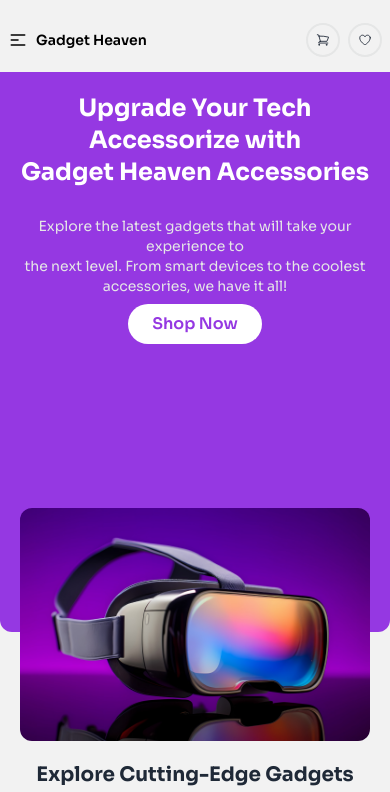
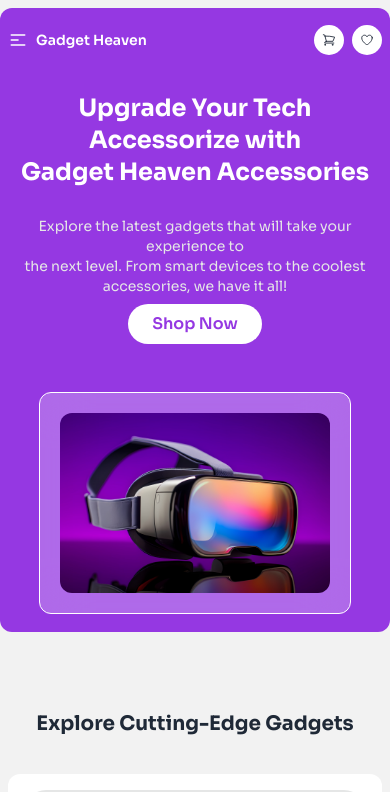
Before and after one commit to programming-hero-web-course-4/b10a8-gadget-heaven-Rashad-Stack, a React (Vite) app: page /chargers in a window 390 px wide. Shown: the top 792 px of the page. Built offline with nearby package versions, Linux system fonts and the light colour scheme.

Commit message:
Refactor components to utilize useParams for category handling; update styling and links in FloatSection, Navbar, NavbarIcons, ProductCategories, and ProductCard

```diff
--- a/src/components/FloatSection.jsx
+++ b/src/components/FloatSection.jsx
@@ -1,15 +1,16 @@
 import PropTypes from "prop-types";
-import { useLocation } from "react-router-dom";
+import { useLocation, useParams } from "react-router-dom";
 
 export default function FloatSection({ children }) {
+  const { category } = useParams();
   const location = useLocation();
-  const isHome = location.pathname === "/";
+  const isHome = location.pathname === "/" || category;
 
   return (
     <section className={`${isHome ? "-top-60" : "-top-36"} relative`}>
       <div className="container mx-auto max-w-7xl">
         <div
-          className={`${isHome ? "bg-base-100/25 max-w-[80%] overflow-hidden border border-white backdrop-blur-xl" : "w-full"} mx-auto rounded-xl p-5 xl:max-w-[90%]`}
+          className={`${isHome ? "max-w-[80%] overflow-hidden border border-white bg-base-100/25 backdrop-blur-xl" : "w-full"} mx-auto rounded-xl p-5 xl:max-w-[90%]`}
         >
           {children}
         </div>
--- a/src/components/Navbar.jsx
+++ b/src/components/Navbar.jsx
@@ -1,5 +1,5 @@
 import { HiOutlineHeart, HiOutlineShoppingCart } from "react-icons/hi2";
-import { Link, NavLink, useLocation } from "react-router-dom";
+import { Link, NavLink, useLocation, useParams } from "react-router-dom";
 import { navItems } from "../data";
 import useGlobalState from "../hooks/useGlobalState";
 import NavbarIcons from "./NavbarIcons";
@@ -8,8 +8,10 @@ export default function Navbar() {
   const { state } = useGlobalState();
   const { wishlist, cart } = state || {};
 
+  const { category } = useParams();
   const location = useLocation();
-  const isHome = location.pathname === "/";
+  const isHome =
+    location.pathname === "/" || location.pathname === `/${category}`;
 
   return (
     <nav
--- a/src/components/NavbarIcons.jsx
+++ b/src/components/NavbarIcons.jsx
@@ -1,13 +1,15 @@
 import PropTypes from "prop-types";
-import { Link, useLocation } from "react-router-dom";
+import { Link, useLocation, useParams } from "react-router-dom";
 
 export default function NavbarIcons({ total, children }) {
+  const { category } = useParams();
   const location = useLocation();
-  const isHome = location.pathname === "/";
+  const isHome =
+    location.pathname === "/" || location.pathname === `/${category}`;
 
   return (
     <Link
-      className={`${isHome ? "border-none bg-white" : "border-base-300 border-2"} relative rounded-full p-2 text-sm md:p-3 md:text-lg`}
+      className={`${isHome ? "border-none bg-white" : "border-2 border-base-300"} relative rounded-full p-2 text-sm md:p-3 md:text-lg`}
     >
       {total > 0 && (
         <span className="top- absolute -right-2 -top-2 flex h-5 w-5 items-center justify-center rounded-full bg-red-400 text-center text-xs text-white md:h-6 md:w-6">
--- a/src/components/ProductCard.jsx
+++ b/src/components/ProductCard.jsx
@@ -13,7 +13,7 @@ export default function ProductCard({ product = {} }) {
         <h2 className="card-title">{product_title}</h2>
         <p className="text-gray-600">Price: {price}k</p>
         <div className="card-actions">
-          <Button state={product} to={`product/${product_id}`} type="outline">
+          <Button state={product} to={`/product/${product_id}`} type="outline">
             View Details
           </Button>
         </div>
--- a/src/components/ProductCategories.jsx
+++ b/src/components/ProductCategories.jsx
@@ -1,30 +1,29 @@
-import { Link, useLocation } from "react-router-dom";
+import { Link, useParams } from "react-router-dom";
 import { productsCategory } from "../data";
 
 export default function ProductCategories() {
-  const { pathname } = useLocation();
-  const path = pathname.substring(1);
+  const { category } = useParams();
 
   return (
     <ul className="fle w-full space-y-3 rounded-xl bg-white p-4 max-sm:mx-2 md:w-60">
       <li
-        className={`${!path ? "bg-brand text-white" : "bg-base-300 text-gray-600"} rounded-full text-sm`}
+        className={`${!category ? "bg-brand text-white" : "bg-base-300 text-gray-600"} rounded-full text-sm`}
       >
         <Link to="/" className="block h-full w-full px-6 py-3 text-left">
           All Products
         </Link>
       </li>
 
-      {productsCategory.map((category) => (
+      {productsCategory.map((c) => (
         <li
-          key={category.name}
-          className={`${path === category.category ? "bg-brand text-white" : "bg-base-300 text-gray-600"} rounded-full text-sm`}
+          key={c.name}
+          className={`${category === c.category ? "bg-brand text-white" : "bg-base-300 text-gray-600"} rounded-full text-sm`}
         >
           <Link
-            to={category.category}
+            to={c.category}
             className="block h-full w-full px-6 py-3 text-left"
           >
-            {category.name}
+            {c.name}
           </Link>
         </li>
       ))}
--- a/src/components/Products.jsx
+++ b/src/components/Products.jsx
@@ -5,7 +5,7 @@ export default function Products() {
   return (
     <section className="-mt-40" id="products">
       <div className="container mx-auto max-w-7xl">
-        <h1 className="py-4 text-center text-xl font-bold lg:text-4xl">
+        <h1 className="mb-5 py-4 text-center text-xl font-bold lg:text-4xl">
           Explore Cutting-Edge Gadgets
         </h1>
         <div className="flex flex-wrap gap-5">
```
